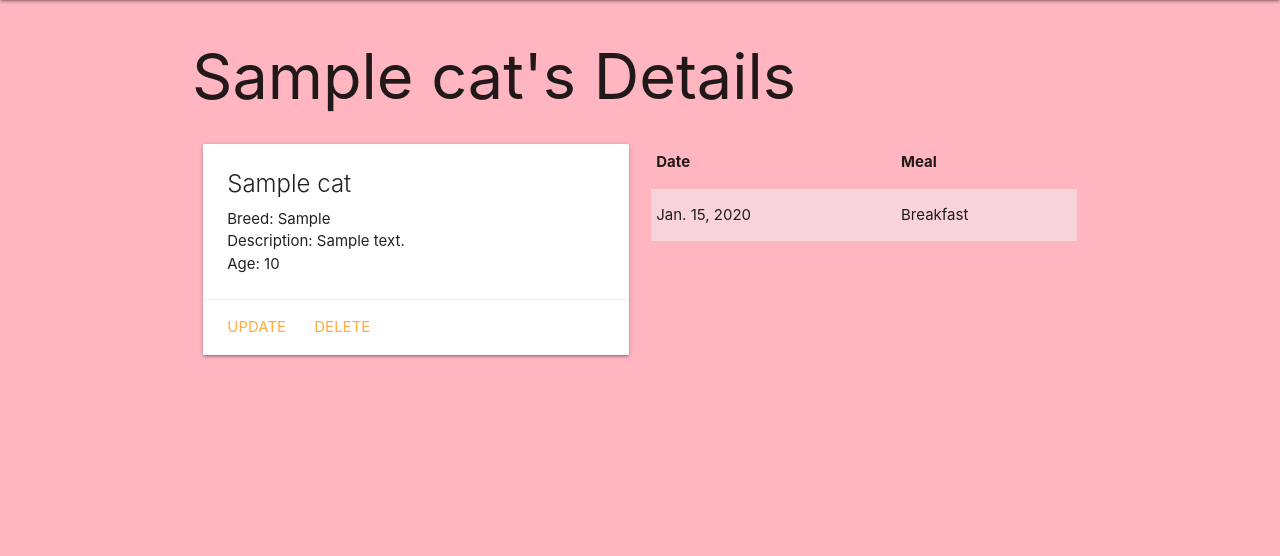
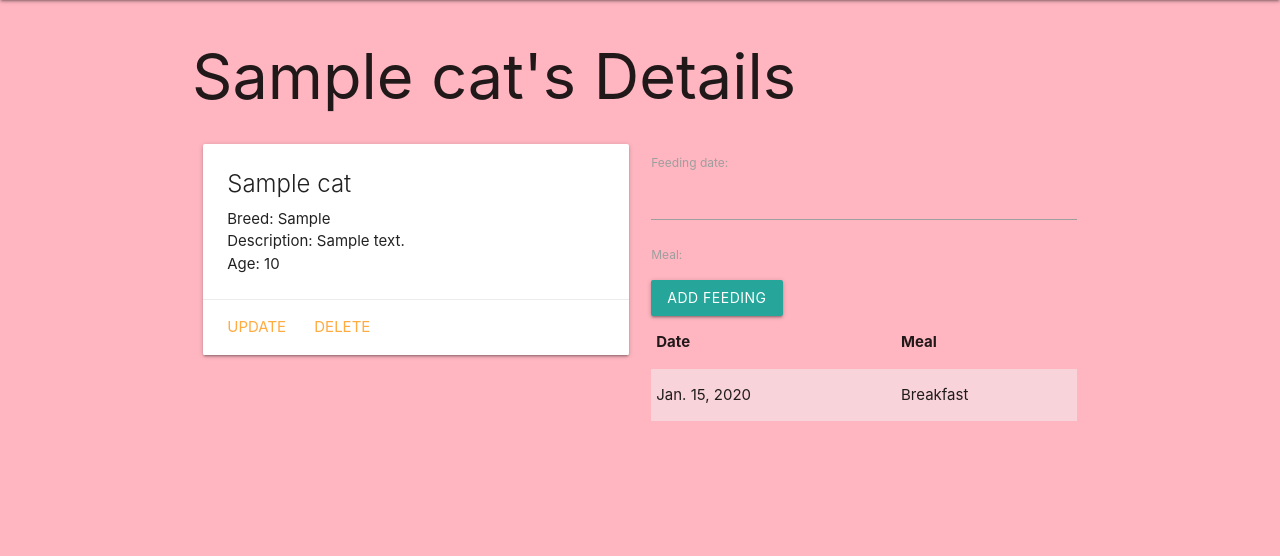
Before and after one commit to RyanCLuis/catCollector-, a Django app: page /cats/1 in a window 1280 px wide. Shown: the part 64-620 px from the top of the page. Run offline with Django 3.2, Linux system fonts and the light colour scheme; tables that the repository leaves empty hold one stand-in row (values such as "Sample post").

Commit message:
adds feeding form and renders the form - not done

```diff
--- /dev/null
+++ b/main_app/forms.py
@@ -0,0 +1,7 @@
+from django.forms import ModelForm
+from .models import Feeding
+
+class FeedingForm(ModelForm):
+    class Meta:
+        model = Feeding
+        fields = ['date', 'meal']
--- a/main_app/templates/cats/detail.html
+++ b/main_app/templates/cats/detail.html
@@ -22,6 +22,13 @@
                 </div>
             </div>
             <div class="col s6">
+                <form action="" method="POST">
+                    {% csrf_token %}
+                    <!-- render our inputs -->
+                    <!-- reders form inputs as p tags -->
+                    {{ feeding_form.as_p }}
+                    <input type="submit" class="btn" value="Add Feeding">
+                </form>
                 <table class="striped">
                     <thead>
                         <tr><th>Date</th><th>Meal</th></tr>
--- a/main_app/views.py
+++ b/main_app/views.py
@@ -3,6 +3,7 @@
 from django.views.generic.edit import CreateView, UpdateView, DeleteView
 
 from .models import Cat
+from .forms import FeedingForm
 
 # Add this cats list below the imports
 # this was to build our inital view - now we have cats in the db
@@ -40,8 +41,10 @@
 def cats_detail(request, cat_id):
     # find one cat with its id
     cat = Cat.objects.get(id=cat_id)
+    # instantiate FeedingForm to be rendered in our template
+    feeding_form = FeedingForm()
 
-    return render(request, 'cats/detail.html', { 'cat': cat })
+    return render(request, 'cats/detail.html', { 'cat': cat, 'feeding_form': feeding_form })
 
 # inherit from the CBV - CreateView, to make our cats create view
 class CatCreate(CreateView):
```
